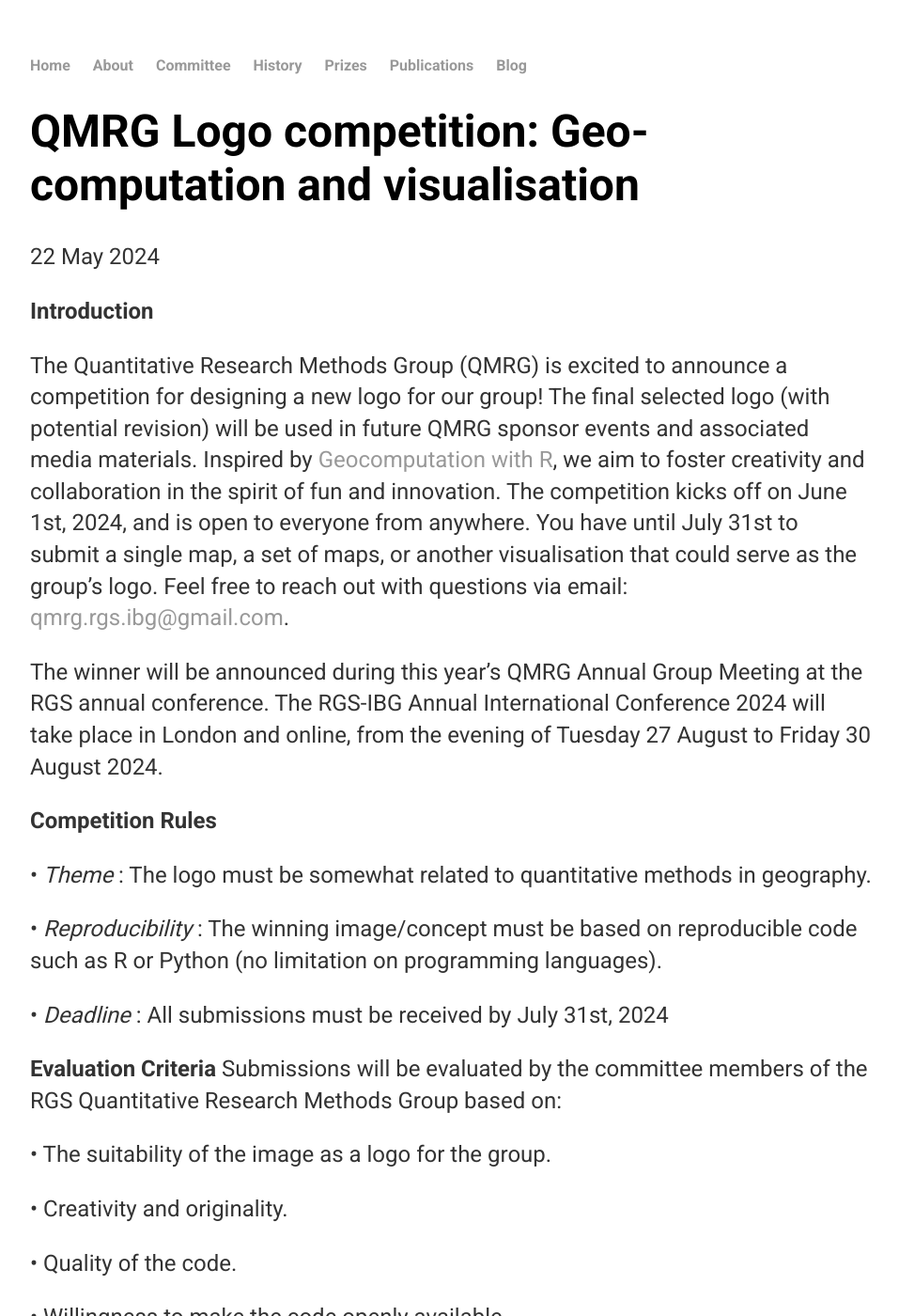
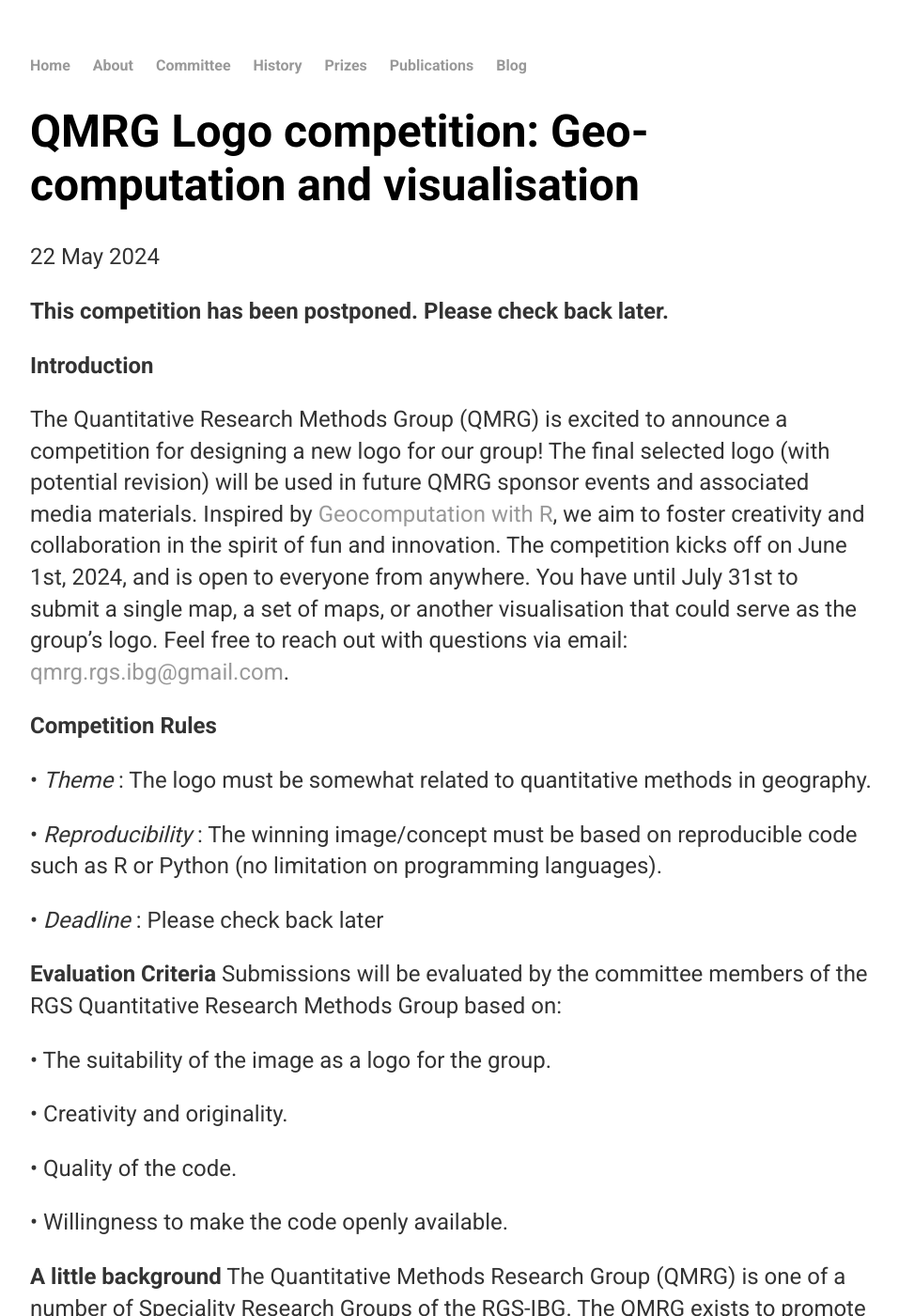
Before and after one commit to qmrg/qmrg.github.io, a Jekyll site: the page built from _posts/2024-05-22-logo-competition.md, in a window 1280 px wide and 1400 px high. Shown: the whole window at 94% size, without its empty margins (160-1117 px from the left). Built offline with Jekyll 4.4.1, drawn with Linux system fonts in a browser that asks for light colours.

Commit message:
competition postponed

```diff
--- a/_posts/2024-05-22-logo-competition.md
+++ b/_posts/2024-05-22-logo-competition.md
@@ -6,6 +6,8 @@ editor_options:
   markdown:
     wrap: 72
 ---
+
+**This competition has been postponed. Please check back later.**
 
 **Introduction**
 
@@ -21,10 +23,10 @@ maps, or another visualisation that could serve as the group's logo.
 Feel free to reach out with questions via email:
 [qmrg.rgs.ibg@gmail.com](qmrg.rgs.ibg@gmail.com).
 
-The winner will be announced during this year’s QMRG Annual Group
+<!-- The winner will be announced during this year’s QMRG Annual Group
 Meeting at the RGS annual conference. The RGS-IBG Annual International
 Conference 2024 will take place in London and online, from the evening
-of Tuesday 27 August to Friday 30 August 2024.
+of Tuesday 27 August to Friday 30 August 2024. -->
 
 **Competition Rules**
 
@@ -35,7 +37,7 @@ geography.
 reproducible code such as R or Python (no limitation on programming
 languages).
 
-• *Deadline* : All submissions must be received by July 31st, 2024
+• *Deadline* : Please check back later
 
 **Evaluation Criteria** Submissions will be evaluated by the committee
 members of the RGS Quantitative Research Methods Group based on:
```
